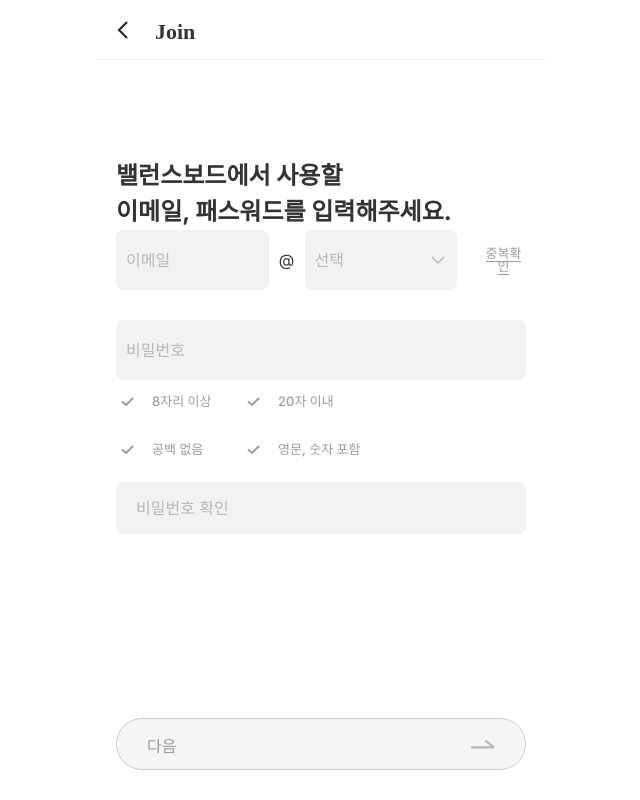
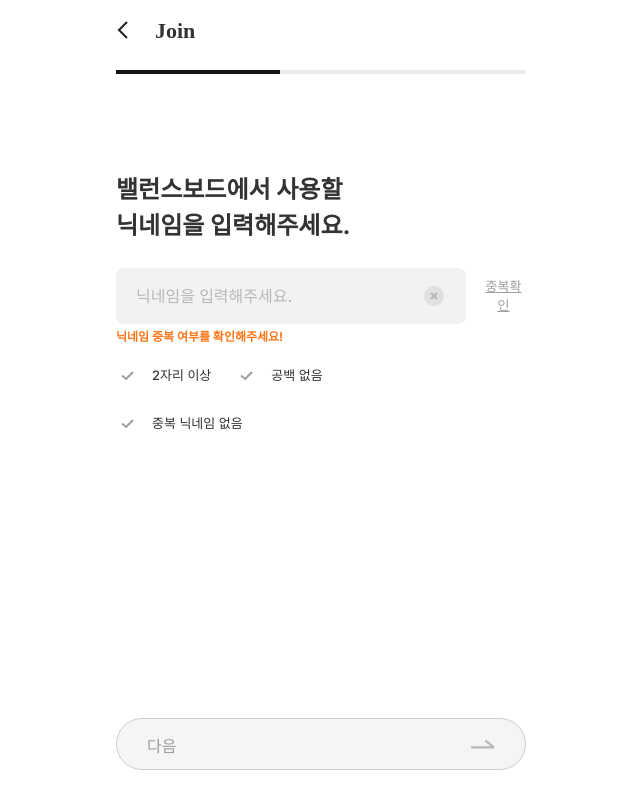
Before and after one commit to munseunggyu/balance_board-front, a Next.js app: page /join in a window 1280 px wide. Shown: the whole page, without its empty margins (319-959 px from the left). Built offline with nearby package versions, Linux system fonts and the light colour scheme.

Commit message:
Feat: 회원가입 progress bar 진행도 추가

```diff
--- /dev/null
+++ b/src/app/join/_component/JoinNav.tsx
@@ -0,0 +1,40 @@
+"use client";
+
+import Image from "next/image";
+import { useRouter } from "next/navigation";
+import React from "react";
+
+import { useJoinDataContext } from "../_context/JoinContext";
+import styles from "./joinNav.module.css";
+export default function JoinNav() {
+  const router = useRouter();
+
+  const {
+    data: { processType },
+    setProcessType,
+  } = useJoinDataContext();
+
+  const handleBack = () => {
+    if (processType === 0) {
+      router.back();
+    } else {
+      setProcessType(processType - 1);
+    }
+  };
+
+  return (
+    <nav>
+      <div className={styles.nav}>
+        <button className={styles.back_btn} onClick={handleBack}>
+          <Image src="/image5.png" alt="Page 1" width={24} height={24} />
+          <h1 className={styles.title}>Join</h1>
+        </button>
+      </div>
+      <div className={styles.progress_container}>
+        <div className={styles.progress}>
+          <div className={styles.bar} style={{ width: (processType + 1) * 20 + "%" }}></div>
+        </div>
+      </div>
+    </nav>
+  );
+}
--- /dev/null
+++ b/src/app/join/_component/joinNav.module.css
@@ -0,0 +1,32 @@
+.nav {
+  height: 60px;
+  width: 100%;
+  display: flex;
+  align-items: center;
+  font-size: 22px;
+  gap: 20px;
+  font-weight: 700;
+  line-height: 150%;
+}
+.back_btn {
+  display: flex;
+  align-items: center;
+  gap: 20px;
+  padding-left: 15px;
+}
+.progress_container {
+  padding: 0 20px;
+  height: 4px;
+}
+.progress {
+  margin-top: 10px;
+  width: 100%;
+  height: 4px;
+  background-color: var(--body-300);
+  border-radius: 100px;
+  position: relative;
+}
+.bar {
+  background-color: var(--line-300);
+  height: 4px;
+}
--- a/src/app/join/_context/JoinContext.tsx
+++ b/src/app/join/_context/JoinContext.tsx
@@ -20,7 +20,7 @@ interface InitialData {
 
 // 초기 데이터
 const initialData: InitialData = {
-  processType: 0,
+  processType: 1,
   visibleBtn: false,
   submitData: {
     emailFont: "",
--- a/src/app/join/page.tsx
+++ b/src/app/join/page.tsx
@@ -1,9 +1,9 @@
 "use client";
-import Image from "next/image";
 import { useEffect } from "react";
 
 import JoinGenderSelect from "./_component/JoinGenderSelect";
 import JoinName from "./_component/JoinName";
+import JoinNav from "./_component/JoinNav";
 import MultiInput from "./_component/MultiInput";
 // import NextBtn from "./_component/NextBtn";
 import SignupInputs from "./_component/SignupInputs";
@@ -11,49 +11,17 @@ import { useJoinDataContext } from "./_context/JoinContext";
 import styles from "./join.module.css";
 
 export default function Join() {
-  // const { submitData, setSubmitData, processType, visibleBtn, setVisibleBtn } = useJoinSubmitData();
-
   const {
     data: { submitData, processType },
     setProcessType,
   } = useJoinDataContext();
 
-  // if (processType === 0 && visibleBtn) {
-  //   setNowVisibleBtn(true);
-  // }
-
-  // const signup = async () => {
-  //   const res = await fetch(constant.apiUrl + "api/user/register", {
-  //     method: "POST",
-  //     headers: {
-  //       Accept: "application/json",
-  //       "Content-Type": "application/json",
-  //     },
-  //     body: JSON.stringify({
-  //       email: submitData.email,
-  //       password: submitData.password,
-  //       nickname: submitData.nickName,
-  //       gender: submitData.gender,
-  //       birthYear: submitData.birthDay,
-  //     }),
-  //   });
-  //   console.log(await res.json());
-  // };
-
-  // const nextBtn = () => {
-  //   // if(processType === 0 && )
-  // };
-
   useEffect(() => {
     if (processType === 0) return;
-    console.log("hi");
     const preventGoBack = () => {
-      // change start
       history.pushState(null, "", location.href);
       setProcessType(processType - 1);
-      // change end
     };
-
     history.pushState(null, "", location.href);
     window.addEventListener("popstate", preventGoBack);
 
@@ -61,12 +29,7 @@ export default function Join() {
   }, [processType]);
   return (
     <div>
-      <nav className={styles.nav}>
-        <button className={styles.back_btn}>
-          <Image src="/image5.png" alt="Page 1" width={24} height={24} />
-          <h1 className={styles.title}>Join</h1>
-        </button>
-      </nav>
+      <JoinNav />
       <main className={styles.container}>
         <h2 className={styles.h2}>
           {processType === 0 ? (
```
